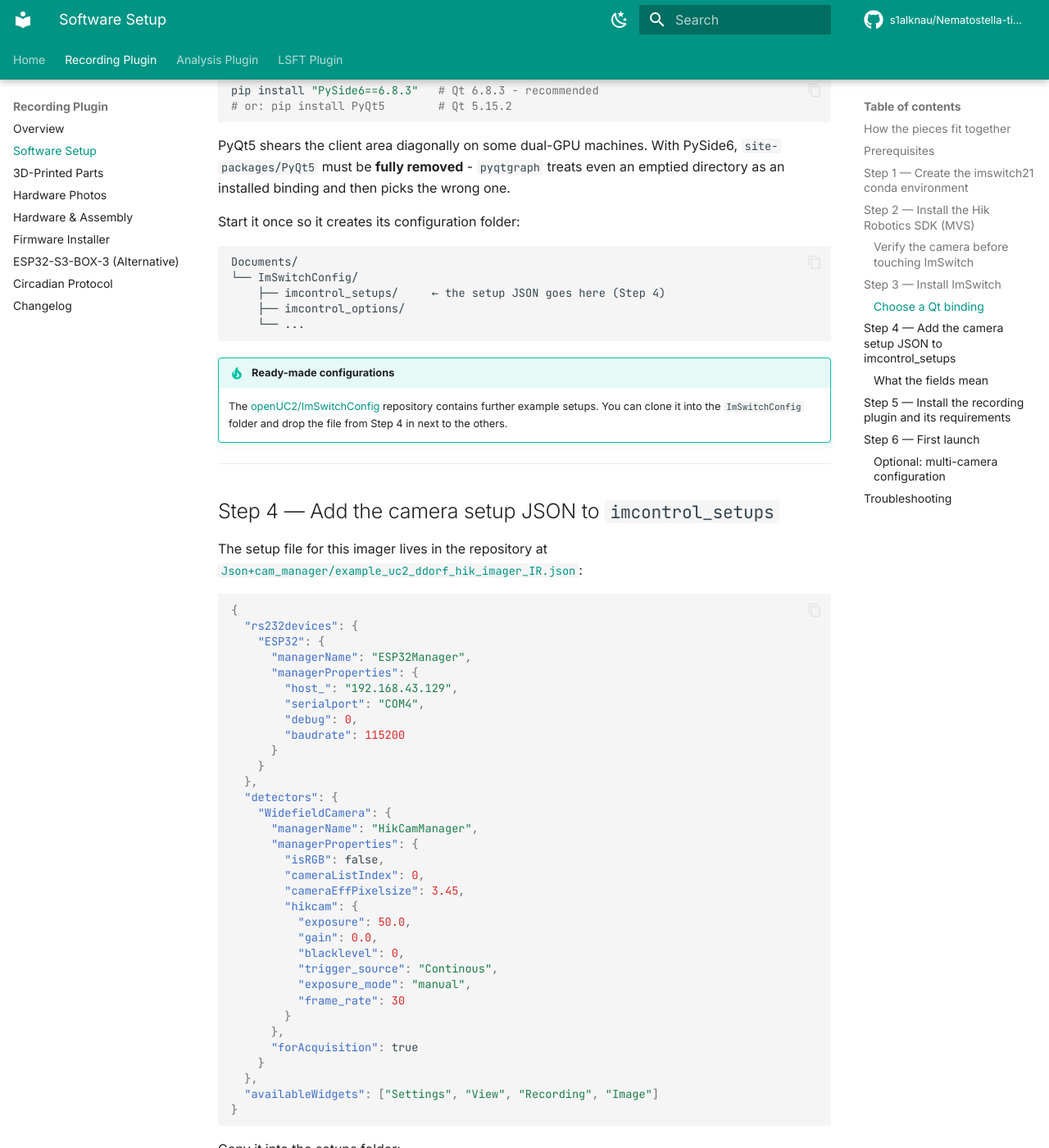
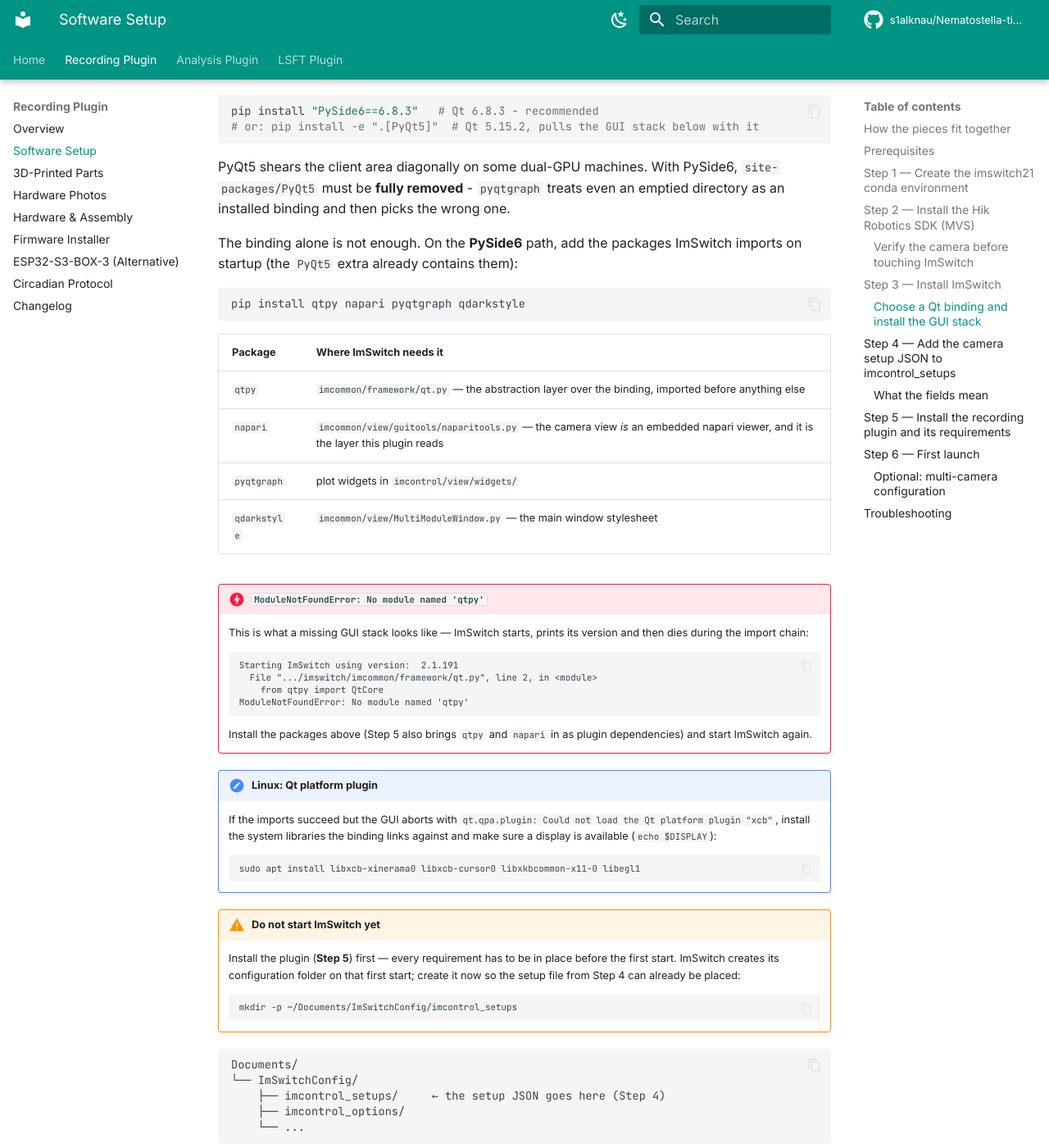
Before and after one commit to s1alknau/Nematostella-time-series, an MkDocs documentation site: the page built from docs/software-setup.md, in a window 1280 px wide and 1400 px high, scrolled down 3441 px. Shown: the whole window at 82% size. Built offline with MkDocs 1.6.1 and Material for MkDocs 9.7.7, drawn with Linux system fonts in a browser that asks for light colours; comment, search, counter and statistics services are not loaded; some of the changed text lies outside the part shown.

Commit message:
Docs: die GUI-Pakete nennen, ohne die ImSwitch nicht startet
`pip install -e .` der ImSwitch-Fork installiert kein einziges GUI-Paket —
weder ein Qt-Binding noch qtpy, napari, pyqtgraph oder qdarkstyle. Die
Anleitung nannte auf dem PySide6-Pfad nur das Binding und schickte danach
in den ersten ImSwitch-Start. Ergebnis auf einem frischen Rechner:

    Starting ImSwitch using version:  2.1.191
      File ".../imswitch/imcommon/framework/qt.py", line 2, in <module>
        from qtpy import QtCore
    ModuleNotFoundError: No module named 'qtpy'

- Software Setup: Schritt 3 heißt jetzt "Choose a Qt binding and install the
  GUI stack", listet die vier Pakete mit der Stelle, an der ImSwitch sie
  importiert, zeigt den Traceback, und weist darauf hin, dass `.[PyQt5]`
  denselben Satz mitbringt. Dazu die Linux-Notiz zum xcb-Plugin.
- Reihenfolge korrigiert: ImSwitch nicht am Ende von Schritt 3 starten, erst
  das Plugin (Schritt 5) installieren — es zieht qtpy und napari mit. Der
  Config-Ordner wird stattdessen per mkdir angelegt.
- Troubleshooting: drei Zeilen für qtpy/napari/pyqtgraph/qdarkstyle und xcb.
- recording.md und README auf denselben Stand gebracht.

````diff
--- a/docs/software-setup.md
+++ b/docs/software-setup.md
@@ -139,20 +139,67 @@ pip install -e .
     Every change is documented commit by commit and mirrored as patch files
     under [`imswitch-patches/`](https://github.com/s1alknau/Nematostella-time-series/tree/Nematostella-time-series-IR/imswitch-patches).
 
-### Choose a Qt binding
+### Choose a Qt binding and install the GUI stack
 
-`pip install -e .` installs none on purpose, so the choice stays open:
+`pip install -e .` installs **no GUI packages at all** — neither a Qt binding
+nor the layers ImSwitch's windows are built on. Pick a binding:
 
 ```bash
 pip install "PySide6==6.8.3"   # Qt 6.8.3 - recommended
-# or: pip install PyQt5        # Qt 5.15.2
+# or: pip install -e ".[PyQt5]"  # Qt 5.15.2, pulls the GUI stack below with it
 ```
 
 PyQt5 shears the client area diagonally on some dual-GPU machines. With PySide6,
 `site-packages/PyQt5` must be **fully removed** - `pyqtgraph` treats even an
 emptied directory as an installed binding and then picks the wrong one.
 
-Start it once so it creates its configuration folder:
+The binding alone is not enough. On the **PySide6** path, add the packages
+ImSwitch imports on startup (the `PyQt5` extra already contains them):
+
+```bash
+pip install qtpy napari pyqtgraph qdarkstyle
+```
+
+| Package | Where ImSwitch needs it |
+| --- | --- |
+| `qtpy` | `imcommon/framework/qt.py` — the abstraction layer over the binding, imported before anything else |
+| `napari` | `imcommon/view/guitools/naparitools.py` — the camera view *is* an embedded napari viewer, and it is the layer this plugin reads |
+| `pyqtgraph` | plot widgets in `imcontrol/view/widgets/` |
+| `qdarkstyle` | `imcommon/view/MultiModuleWindow.py` — the main window stylesheet |
+
+!!! danger "`ModuleNotFoundError: No module named 'qtpy'`"
+    This is what a missing GUI stack looks like — ImSwitch starts, prints its
+    version and then dies during the import chain:
+
+    ```
+    Starting ImSwitch using version:  2.1.191
+      File ".../imswitch/imcommon/framework/qt.py", line 2, in <module>
+        from qtpy import QtCore
+    ModuleNotFoundError: No module named 'qtpy'
+    ```
+
+    Install the packages above (Step 5 also brings `qtpy` and `napari` in as
+    plugin dependencies) and start ImSwitch again.
+
+!!! note "Linux: Qt platform plugin"
+    If the imports succeed but the GUI aborts with
+    `qt.qpa.plugin: Could not load the Qt platform plugin "xcb"`, install the
+    system libraries the binding links against and make sure a display is
+    available (`echo $DISPLAY`):
+
+    ```bash
+    sudo apt install libxcb-xinerama0 libxcb-cursor0 libxkbcommon-x11-0 libegl1
+    ```
+
+!!! warning "Do not start ImSwitch yet"
+    Install the plugin (**Step 5**) first — every requirement has to be in place
+    before the first start. ImSwitch creates its configuration folder on that
+    first start; create it now so the setup file from Step 4 can already be
+    placed:
+
+    ```bash
+    mkdir -p ~/Documents/ImSwitchConfig/imcontrol_setups
+    ```
 
 ```
 Documents/
@@ -257,6 +304,12 @@ restart ImSwitch so the setup is loaded.
 
 ## Step 5 — Install the recording plugin and its requirements
 
+!!! warning "Before the first ImSwitch start"
+    Do this step **before** starting ImSwitch for the first time. The plugin
+    brings `qtpy` and `napari` in as dependencies, so a missing step here is the
+    usual cause of the `No module named 'qtpy'` crash in
+    [Step 3](#choose-a-qt-binding-and-install-the-gui-stack).
+
 The plugin is **not published on PyPI** - install it from source:
 
 ```bash
@@ -324,6 +377,9 @@ configuration. Without such a file the plugin runs in single-camera mode.
 
 | Message / symptom | Cause and fix |
 | --- | --- |
+| `ModuleNotFoundError: No module named 'qtpy'` while starting ImSwitch | The GUI stack is missing — `pip install -e .` installs no Qt packages. Install the binding **and** `qtpy napari pyqtgraph qdarkstyle`, see [Step 3](#choose-a-qt-binding-and-install-the-gui-stack). |
+| `ModuleNotFoundError` for `napari`, `pyqtgraph` or `qdarkstyle` | Same cause, same fix — or simply run Step 5 (the plugin pulls `qtpy` and `napari` in) before starting ImSwitch. |
+| `qt.qpa.plugin: Could not load the Qt platform plugin "xcb"` (Linux) | Missing system libraries or no display — see the note in [Step 3](#choose-a-qt-binding-and-install-the-gui-stack). |
 | Plugin missing in the *Plugins* menu | Installed into a different environment. `conda activate imswitch21`, reinstall, restart napari/ImSwitch. |
 | `No camera layer found (ensure live view is started in ImSwitch)` | The live view is not running, or the layer name contains none of `Live:`, `Widefield`, `Camera`, `Detector`. Start the live view or rename the layer. |
 | `Zero frame from napari layer (n consecutive)` | The HIK acquisition buffer is in an inconsistent state. The plugin flushes the ImSwitch detector buffer automatically after 5 consecutive zero frames; if it keeps recurring, check MTU/cabling and restart the live view. |
````
Also changed, not shown: README.md (+19 -7 lines), docs/recording.md (+11 -3 lines).
